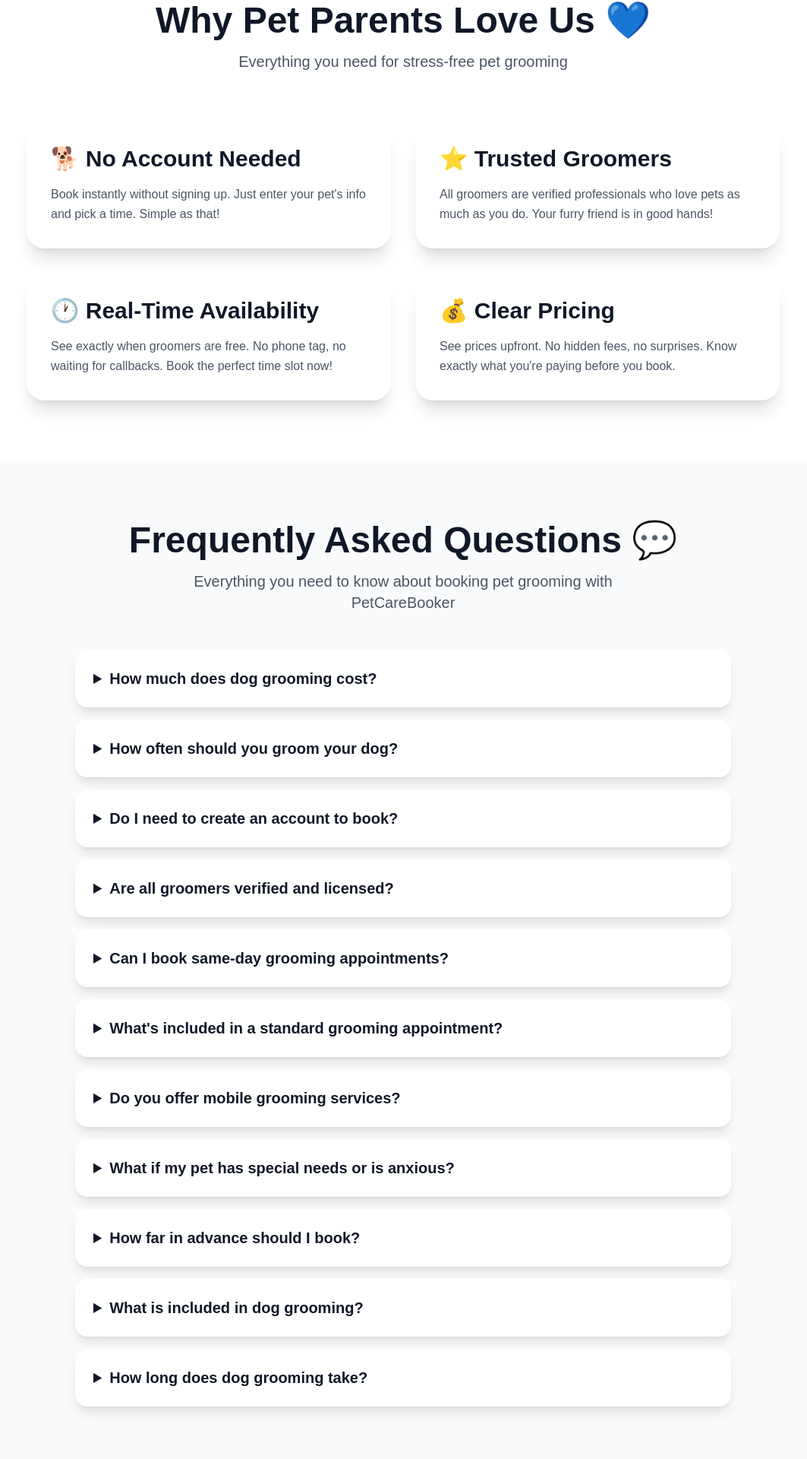
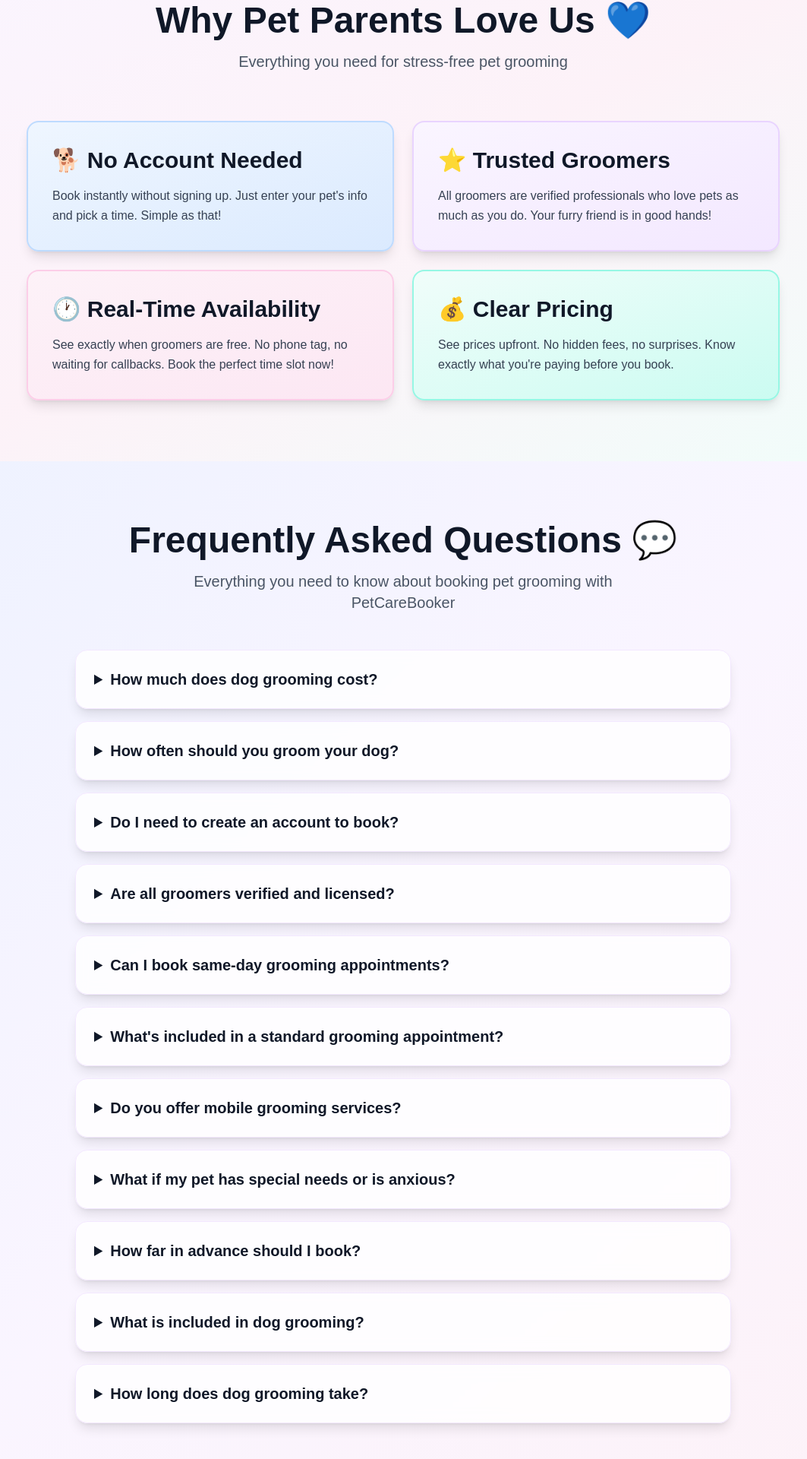
Before and after one commit to hammad0025/petcarebooker, a Next.js app in the folder frontend/: page / in a window 1280 px wide. Shown: the part 2178-4098 px from the top of the page at 76% size, without its empty margins (109-1172 px from the left). Built offline with nearby package versions, Linux system fonts and the light colour scheme.

Commit message:
Add colorful gradients to Why Pet Parents Love Us, FAQ, and Cities sections

```diff
--- a/frontend/app/page.tsx
+++ b/frontend/app/page.tsx
@@ -345,7 +345,7 @@ export default function HomePage() {
         </div>
       </div>
 
-      <div className="bg-white py-20">
+      <div className="bg-gradient-to-br from-purple-50 via-pink-50 to-teal-50 py-20">
         <div className="max-w-5xl mx-auto px-4">
           <h2 className="text-5xl font-extrabold text-center mb-4 text-gray-900">
             Why Pet Parents Love Us 💙
@@ -353,28 +353,28 @@ export default function HomePage() {
           <p className="text-center text-gray-600 text-xl mb-16 max-w-2xl mx-auto">
             Everything you need for stress-free pet grooming
           </p>
-          <div className="grid md:grid-cols-2 gap-8 max-w-5xl mx-auto">
-            <div className="bg-white rounded-3xl p-8 shadow-xl hover:shadow-2xl transition-all">
+          <div className="grid md:grid-cols-2 gap-6 max-w-5xl mx-auto">
+            <div className="bg-gradient-to-br from-blue-50 to-blue-100 rounded-2xl p-8 shadow-lg hover:shadow-xl transition-all border-2 border-blue-200">
               <h3 className="text-3xl font-bold mb-4 text-gray-900">🐕 No Account Needed</h3>
-              <p className="text-gray-600 text-base leading-relaxed">
+              <p className="text-gray-700 text-base leading-relaxed">
                 Book instantly without signing up. Just enter your pet's info and pick a time. Simple as that!
               </p>
             </div>
-            <div className="bg-white rounded-3xl p-8 shadow-xl hover:shadow-2xl transition-all">
+            <div className="bg-gradient-to-br from-purple-50 to-purple-100 rounded-2xl p-8 shadow-lg hover:shadow-xl transition-all border-2 border-purple-200">
               <h3 className="text-3xl font-bold mb-4 text-gray-900">⭐ Trusted Groomers</h3>
-              <p className="text-gray-600 text-base leading-relaxed">
+              <p className="text-gray-700 text-base leading-relaxed">
                 All groomers are verified professionals who love pets as much as you do. Your furry friend is in good hands!
               </p>
             </div>
-            <div className="bg-white rounded-3xl p-8 shadow-xl hover:shadow-2xl transition-all">
+            <div className="bg-gradient-to-br from-pink-50 to-pink-100 rounded-2xl p-8 shadow-lg hover:shadow-xl transition-all border-2 border-pink-200">
               <h3 className="text-3xl font-bold mb-4 text-gray-900">🕐 Real-Time Availability</h3>
-              <p className="text-gray-600 text-base leading-relaxed">
+              <p className="text-gray-700 text-base leading-relaxed">
                 See exactly when groomers are free. No phone tag, no waiting for callbacks. Book the perfect time slot now!
               </p>
             </div>
-            <div className="bg-white rounded-3xl p-8 shadow-xl hover:shadow-2xl transition-all">
+            <div className="bg-gradient-to-br from-teal-50 to-teal-100 rounded-2xl p-8 shadow-lg hover:shadow-xl transition-all border-2 border-teal-200">
               <h3 className="text-3xl font-bold mb-4 text-gray-900">💰 Clear Pricing</h3>
-              <p className="text-gray-600 text-base leading-relaxed">
+              <p className="text-gray-700 text-base leading-relaxed">
                 See prices upfront. No hidden fees, no surprises. Know exactly what you're paying before you book.
               </p>
             </div>
@@ -383,7 +383,7 @@ export default function HomePage() {
       </div>
 
       {/* FAQ Section with Schema Markup */}
-      <section className="py-20 bg-gray-50">
+      <section className="py-20 bg-gradient-to-br from-indigo-50 via-purple-50 to-pink-50">
         <div className="max-w-4xl mx-auto px-4">
           <h2 className="text-5xl font-extrabold text-center text-gray-900 mb-4">
             Frequently Asked Questions 💬
@@ -393,7 +393,7 @@ export default function HomePage() {
           </p>
 
           <div className="space-y-4">
-            <details className="bg-white rounded-2xl p-6 shadow-lg hover:shadow-xl transition-all">
+            <details className="bg-white/80 backdrop-blur-sm rounded-2xl p-6 shadow-lg hover:shadow-xl transition-all border border-purple-100">
               <summary className="font-bold text-xl text-gray-900 cursor-pointer hover:text-purple-600">
                 How much does dog grooming cost?
               </summary>
@@ -402,7 +402,7 @@ export default function HomePage() {
               </p>
             </details>
 
-            <details className="bg-white rounded-2xl p-6 shadow-lg hover:shadow-xl transition-all">
+            <details className="bg-white/80 backdrop-blur-sm rounded-2xl p-6 shadow-lg hover:shadow-xl transition-all border border-purple-100">
               <summary className="font-bold text-xl text-gray-900 cursor-pointer hover:text-purple-600">
                 How often should you groom your dog?
               </summary>
@@ -411,7 +411,7 @@ export default function HomePage() {
               </p>
             </details>
 
-            <details className="bg-white rounded-2xl p-6 shadow-lg hover:shadow-xl transition-all">
+            <details className="bg-white/80 backdrop-blur-sm rounded-2xl p-6 shadow-lg hover:shadow-xl transition-all border border-purple-100">
               <summary className="font-bold text-xl text-gray-900 cursor-pointer hover:text-purple-600">
                 Do I need to create an account to book?
               </summary>
@@ -420,7 +420,7 @@ export default function HomePage() {
               </p>
             </details>
 
-            <details className="bg-white rounded-2xl p-6 shadow-lg hover:shadow-xl transition-all">
+            <details className="bg-white/80 backdrop-blur-sm rounded-2xl p-6 shadow-lg hover:shadow-xl transition-all border border-purple-100">
               <summary className="font-bold text-xl text-gray-900 cursor-pointer hover:text-purple-600">
                 Are all groomers verified and licensed?
               </summary>
@@ -429,7 +429,7 @@ export default function HomePage() {
               </p>
             </details>
 
-            <details className="bg-white rounded-2xl p-6 shadow-lg hover:shadow-xl transition-all">
+            <details className="bg-white/80 backdrop-blur-sm rounded-2xl p-6 shadow-lg hover:shadow-xl transition-all border border-purple-100">
               <summary className="font-bold text-xl text-gray-900 cursor-pointer hover:text-purple-600">
                 Can I book same-day grooming appointments?
               </summary>
@@ -438,7 +438,7 @@ export default function HomePage() {
               </p>
             </details>
 
-            <details className="bg-white rounded-2xl p-6 shadow-lg hover:shadow-xl transition-all">
+            <details className="bg-white/80 backdrop-blur-sm rounded-2xl p-6 shadow-lg hover:shadow-xl transition-all border border-purple-100">
               <summary className="font-bold text-xl text-gray-900 cursor-pointer hover:text-purple-600">
                 What's included in a standard grooming appointment?
               </summary>
@@ -447,7 +447,7 @@ export default function HomePage() {
               </p>
             </details>
 
-            <details className="bg-white rounded-2xl p-6 shadow-lg hover:shadow-xl transition-all">
+            <details className="bg-white/80 backdrop-blur-sm rounded-2xl p-6 shadow-lg hover:shadow-xl transition-all border border-purple-100">
               <summary className="font-bold text-xl text-gray-900 cursor-pointer hover:text-purple-600">
                 Do you offer mobile grooming services?
               </summary>
@@ -456,7 +456,7 @@ export default function HomePage() {
               </p>
             </details>
 
-            <details className="bg-white rounded-2xl p-6 shadow-lg hover:shadow-xl transition-all">
+            <details className="bg-white/80 backdrop-blur-sm rounded-2xl p-6 shadow-lg hover:shadow-xl transition-all border border-purple-100">
               <summary className="font-bold text-xl text-gray-900 cursor-pointer hover:text-purple-600">
                 What if my pet has special needs or is anxious?
               </summary>
@@ -465,7 +465,7 @@ export default function HomePage() {
               </p>
             </details>
 
-            <details className="bg-white rounded-2xl p-6 shadow-lg hover:shadow-xl transition-all">
+            <details className="bg-white/80 backdrop-blur-sm rounded-2xl p-6 shadow-lg hover:shadow-xl transition-all border border-purple-100">
               <summary className="font-bold text-xl text-gray-900 cursor-pointer hover:text-purple-600">
                 How far in advance should I book?
               </summary>
@@ -474,7 +474,7 @@ export default function HomePage() {
               </p>
             </details>
 
-            <details className="bg-white rounded-2xl p-6 shadow-lg hover:shadow-xl transition-all">
+            <details className="bg-white/80 backdrop-blur-sm rounded-2xl p-6 shadow-lg hover:shadow-xl transition-all border border-purple-100">
               <summary className="font-bold text-xl text-gray-900 cursor-pointer hover:text-purple-600">
                 What is included in dog grooming?
               </summary>
@@ -483,7 +483,7 @@ export default function HomePage() {
               </p>
             </details>
 
-            <details className="bg-white rounded-2xl p-6 shadow-lg hover:shadow-xl transition-all">
+            <details className="bg-white/80 backdrop-blur-sm rounded-2xl p-6 shadow-lg hover:shadow-xl transition-all border border-purple-100">
               <summary className="font-bold text-xl text-gray-900 cursor-pointer hover:text-purple-600">
                 How long does dog grooming take?
               </summary>
@@ -699,7 +699,7 @@ export default function HomePage() {
       />
 
       {/* Popular Cities Section */}
-      <section className="py-20 bg-white">
+      <section className="py-20 bg-gradient-to-br from-teal-50 via-purple-50 to-pink-50">
         <div className="max-w-5xl mx-auto px-4">
           <div className="text-center mb-12">
             <h2 className="text-4xl font-extrabold text-gray-900 mb-4">
@@ -712,21 +712,21 @@ export default function HomePage() {
 
           <div className="grid grid-cols-2 md:grid-cols-3 lg:grid-cols-5 gap-4 max-w-6xl mx-auto">
             {[
-              { name: 'Miami', slug: 'miami', emoji: '🌴' },
-              { name: 'Tampa', slug: 'tampa', emoji: '⚡' },
-              { name: 'Orlando', slug: 'orlando', emoji: '🎢' },
-              { name: 'NYC', slug: 'new-york-city', emoji: '🗽' },
-              { name: 'Chicago', slug: 'chicago', emoji: '🏙️' },
-              { name: 'Los Angeles', slug: 'los-angeles', emoji: '🌟' },
-              { name: 'Fort Lauderdale', slug: 'fort-lauderdale', emoji: '⛵' },
-              { name: 'West Palm Beach', slug: 'west-palm-beach', emoji: '🌴' },
-              { name: 'Brooklyn', slug: 'brooklyn', emoji: '🌉' },
-              { name: 'Queens', slug: 'queens', emoji: '👑' },
+              { name: 'Miami', slug: 'miami', emoji: '🌴', color: 'from-green-100 to-emerald-100 border-green-200' },
+              { name: 'Tampa', slug: 'tampa', emoji: '⚡', color: 'from-yellow-100 to-orange-100 border-yellow-200' },
+              { name: 'Orlando', slug: 'orlando', emoji: '🎢', color: 'from-purple-100 to-pink-100 border-purple-200' },
+              { name: 'NYC', slug: 'new-york-city', emoji: '🗽', color: 'from-blue-100 to-indigo-100 border-blue-200' },
+              { name: 'Chicago', slug: 'chicago', emoji: '🏙️', color: 'from-gray-100 to-slate-100 border-gray-200' },
+              { name: 'Los Angeles', slug: 'los-angeles', emoji: '🌟', color: 'from-yellow-100 to-amber-100 border-yellow-200' },
+              { name: 'Fort Lauderdale', slug: 'fort-lauderdale', emoji: '⛵', color: 'from-cyan-100 to-blue-100 border-cyan-200' },
+              { name: 'West Palm Beach', slug: 'west-palm-beach', emoji: '🌴', color: 'from-green-100 to-teal-100 border-green-200' },
+              { name: 'Brooklyn', slug: 'brooklyn', emoji: '🌉', color: 'from-indigo-100 to-purple-100 border-indigo-200' },
+              { name: 'Queens', slug: 'queens', emoji: '👑', color: 'from-purple-100 to-pink-100 border-purple-200' },
             ].map((city) => (
               <Link
                 key={city.slug}
                 href={`/cities/${city.slug}`}
-                className="bg-gradient-to-br from-purple-50 to-pink-50 hover:from-purple-100 hover:to-pink-100 rounded-xl p-6 text-center transition-all hover:shadow-lg hover:-translate-y-1 border-2 border-purple-100"
+                className={`bg-gradient-to-br ${city.color} rounded-xl p-6 text-center transition-all hover:shadow-xl hover:-translate-y-1 border-2`}
               >
                 <div className="text-4xl mb-2">{city.emoji}</div>
                 <div className="font-bold text-gray-900">{city.name}</div>
```
